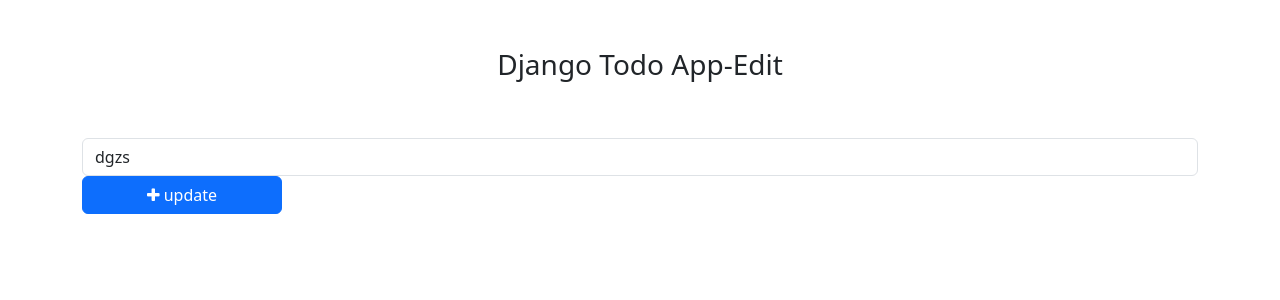
After one commit to animk5642/todo, a Django app: page /todo/edit_task/76 in a window 1280 px wide. The commit adds this page. Shown: the top 300 px of the page. Run offline with Django 5.2, Linux system fonts and the light colour scheme; data comes from the database, SQL or seed files in the repository; both versions use the stored data as it was after the commit.

Commit message:
todo satge1 complited

```diff
--- /dev/null
+++ b/todomain/template/edit.html
@@ -0,0 +1,48 @@
+<!DOCTYPE html>
+<html lang="en">
+
+<head>
+  <meta charset="UTF-8">
+  <meta name="viewport" content="width=device-width, initial-scale=1.0">
+
+  <link href="https://cdn.jsdelivr.net/npm/bootstrap@5.3.0-alpha1/dist/css/bootstrap.min.css" rel="stylesheet"
+    integrity="sha384-GLhlTQ8iRABdZLl6O3oVMWSktQOp6b7In1Zl3/Jr59b6EGGoI1aFkw7cmDA6j6gD" crossorigin="anonymous">
+  <script src="https://cdn.jsdelivr.net/npm/bootstrap@5.3.0-alpha1/dist/js/bootstrap.bundle.min.js"
+    integrity="sha384-w76AqPfDkMBDXo30jS1Sgez6pr3x5MlQ1ZAGC+nuZB+EYdgRZgiwxhTBTkF7CXvN"
+    crossorigin="anonymous"></script>
+  <!-- Font Awesome Icons -->
+  <link rel="stylesheet" href="https://cdnjs.cloudflare.com/ajax/libs/font-awesome/4.7.0/css/font-awesome.min.css">
+
+
+
+  <title>edit</title>
+</head>
+
+<body>
+
+  <div class="container">
+    <h3 class="pt-5 pb-5 text-center">Django Todo App-Edit</h3>
+
+
+
+    <form action="{% url 'edit' mytask.pk %}" method="POST">
+      {% csrf_token %}
+      <div class="form-group">
+        <span sHTTP/1.1tyle="display: flex;">
+
+          <input name="task" value="{{mytask.task}}" type="text" class="form-control" placeholder="Add a task">
+
+          <button type="submit" class="btn btn-primary" style="width: 200px;"><i class="fa fa-plus"></i> update</button>
+        </span>
+      </div>
+    </form>
+
+  </div>
+
+
+
+
+
+</body>
+
+</html>
--- a/todomain/todoapp/urls.py
+++ b/todomain/todoapp/urls.py
@@ -5,5 +5,11 @@
 urlpatterns = [
    path('addTask/',views.addTask,name='addTask'),
    path('mark/<int:pk>/',views.markDone,name='mark'),
-   path('delete/<int:pk>/',views.Delete,name="delete")
+   path('delete/<int:pk>/',views.Delete,name="delete"),
+   #mark as undone
+   path('undone/<int:pk>',views.undone, name='undone'),
+
+   #edit feature
+   path('edit_task/<int:pk>',views.edit_task,name ='edit')
+
 ]
--- a/todomain/todoapp/views.py
+++ b/todomain/todoapp/views.py
@@ -1,5 +1,5 @@
 from django.shortcuts import render, redirect
-from django.http import HttpResponse,Http404
+from django.http import HttpResponse, Http404
 from .models import Task
 # Create your views here.
 
@@ -10,21 +10,49 @@
     return redirect('home')
 
 
-def markDone(request,pk):
+def markDone(request, pk):
     try:
         task = Task.objects.get(pk=pk)
     except:
-        raise Http404("Item not found.") #else we can add get_object_or_404
-    task.is_complited=True
+        raise Http404("Item not found.")  # else we can add get_object_or_404
+    task.is_complited = True
     task.save()
 
     return redirect('home')
     return HttpResponse(task)
 
-def Delete(request,pk):
+
+def undone(request, pk):
+    task = Task.objects.get(pk=pk)
+    task.is_complited = False
+    task.save()
+    # Task.objects.create(task=task)
+    # Task.objects.filter(pk=pk).delete()
+    return redirect('home')
+
+
+def Delete(request, pk):
     try:
         task = Task.objects.get(pk=pk)
     except:
-        raise Http404("Item not found.") #else we can add get_object_or_404
-    Task.objects.filter(pk=pk).delete()
+        raise Http404("Item not found.")  # else we can add get_object_or_404
+    task.delete()
     return redirect('home')
+
+
+def edit_task(request, pk):
+
+    task = Task.objects.get(pk=pk)
+
+    if request.method == 'POST':
+        new_task = request.POST['task']
+        task.task = new_task
+        task.save()
+        return redirect('home')
+    else:
+        content = {
+
+            'mytask': task,
+        }
+
+        return render(request, 'edit.html', content)
--- a/todomain/todomain/views.py
+++ b/todomain/todomain/views.py
@@ -2,7 +2,7 @@
 from todoapp.models import Task
 def home(request):
     task =  Task.objects.filter(is_complited =False).order_by('-updated_at')
-    complited_task = Task.objects.filter(is_complited =True)
+    complited_task = Task.objects.filter(is_complited =True).order_by('-updated_at')
     tasks = {
     'mytask':task,
     'complited':complited_task
```
Also changed, not shown: todomain/template/home.html (+6 -3 lines), todomain/db.sqlite3.
